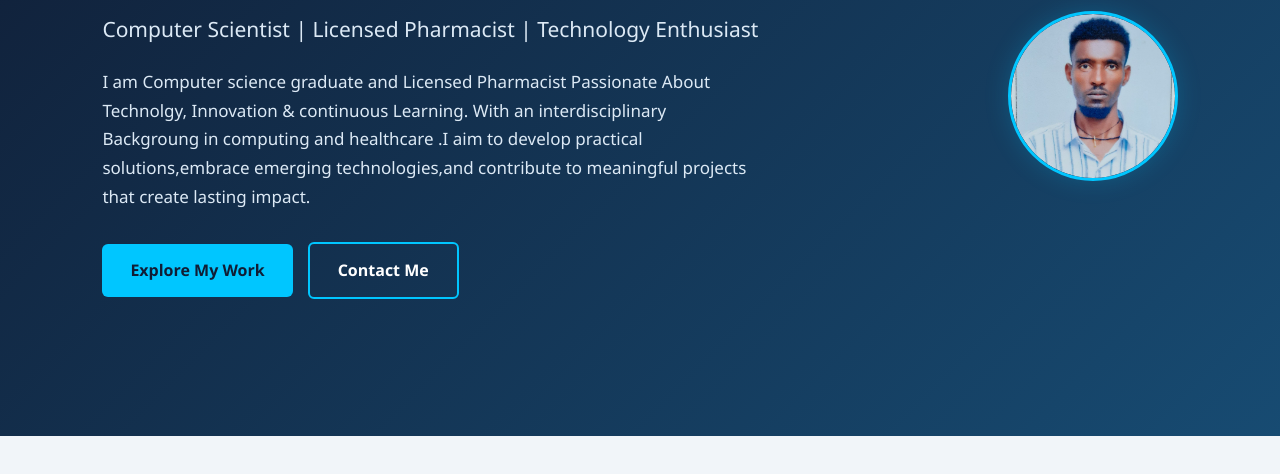
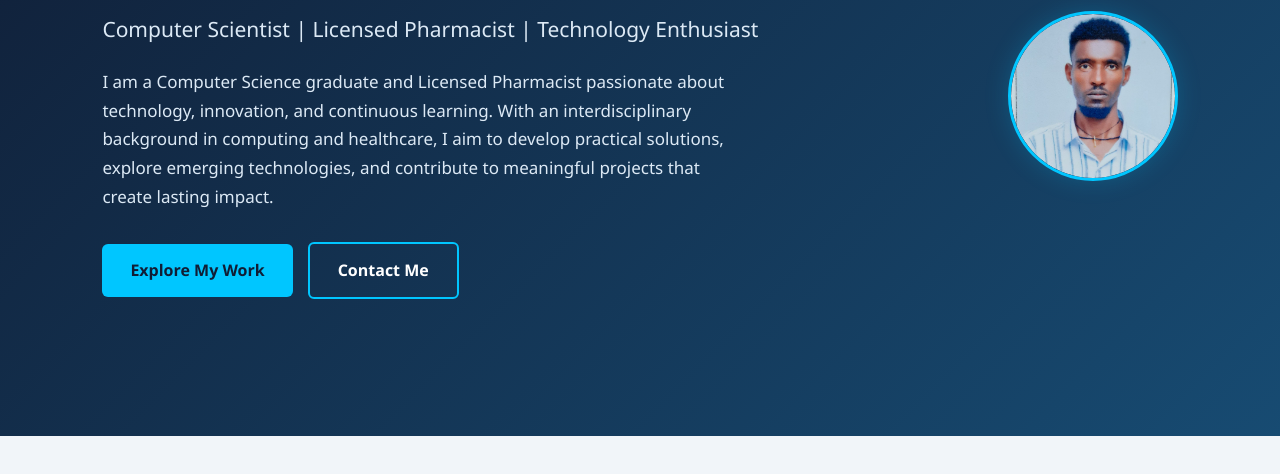
Before and after one commit to TebikachewChekol/My-Portfolio, a plain HTML site: page index.html in a window 1280 px wide. Shown: the part 326-800 px from the top of the page. Drawn offline with nearby package versions, Linux system fonts and the light colour scheme.

Commit message:
Update index.html

```diff
--- a/index.html
+++ b/index.html
@@ -63,8 +63,7 @@
         </h3>
 
         <p>
-           I am Computer science graduate and Licensed Pharmacist Passionate About Technolgy, Innovation & continuous Learning.
-           With an interdisciplinary Backgroung in computing and healthcare .I aim to develop practical solutions,embrace emerging technologies,and contribute to meaningful projects that create lasting impact.
+           I am a Computer Science graduate and Licensed Pharmacist passionate about technology, innovation, and continuous learning. With an interdisciplinary background in computing and healthcare, I aim to develop practical solutions, explore emerging technologies, and contribute to meaningful projects that create lasting impact.
         </p>
 
         <div class="hero-buttons">
```
